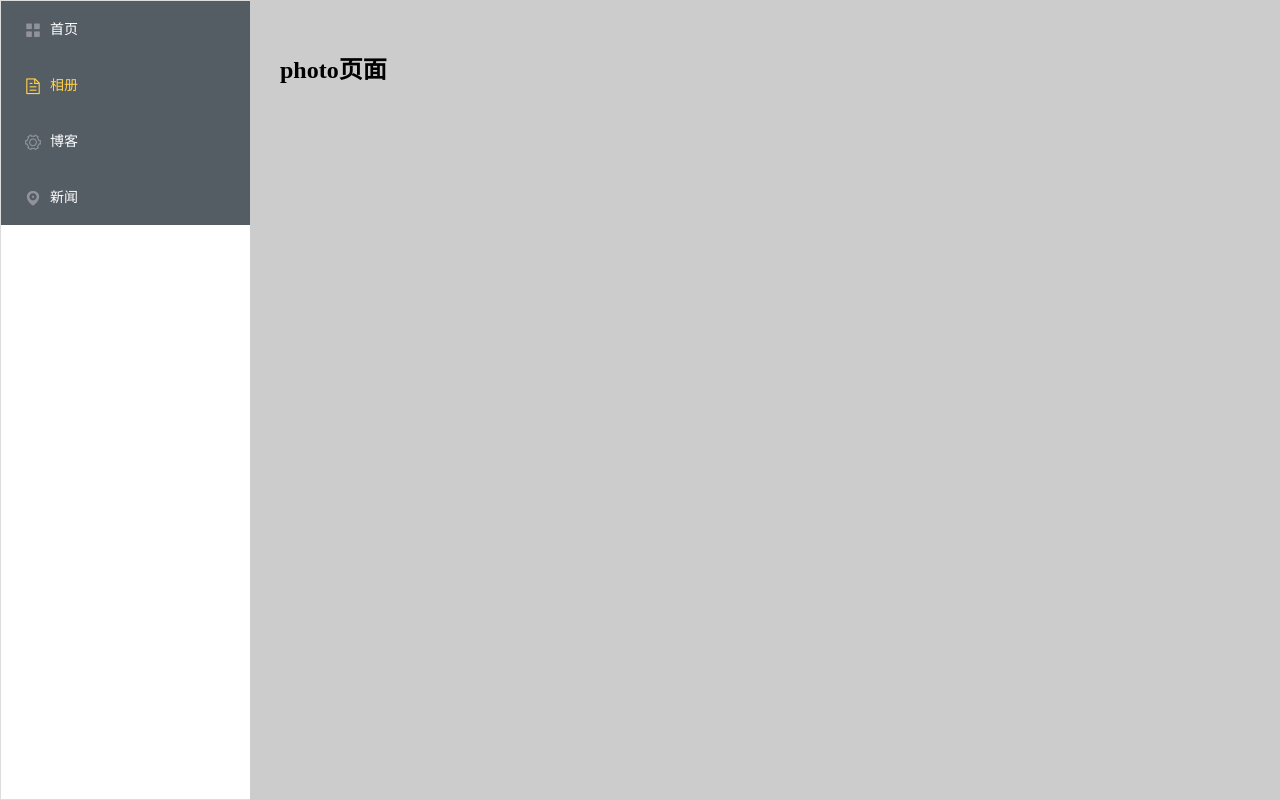
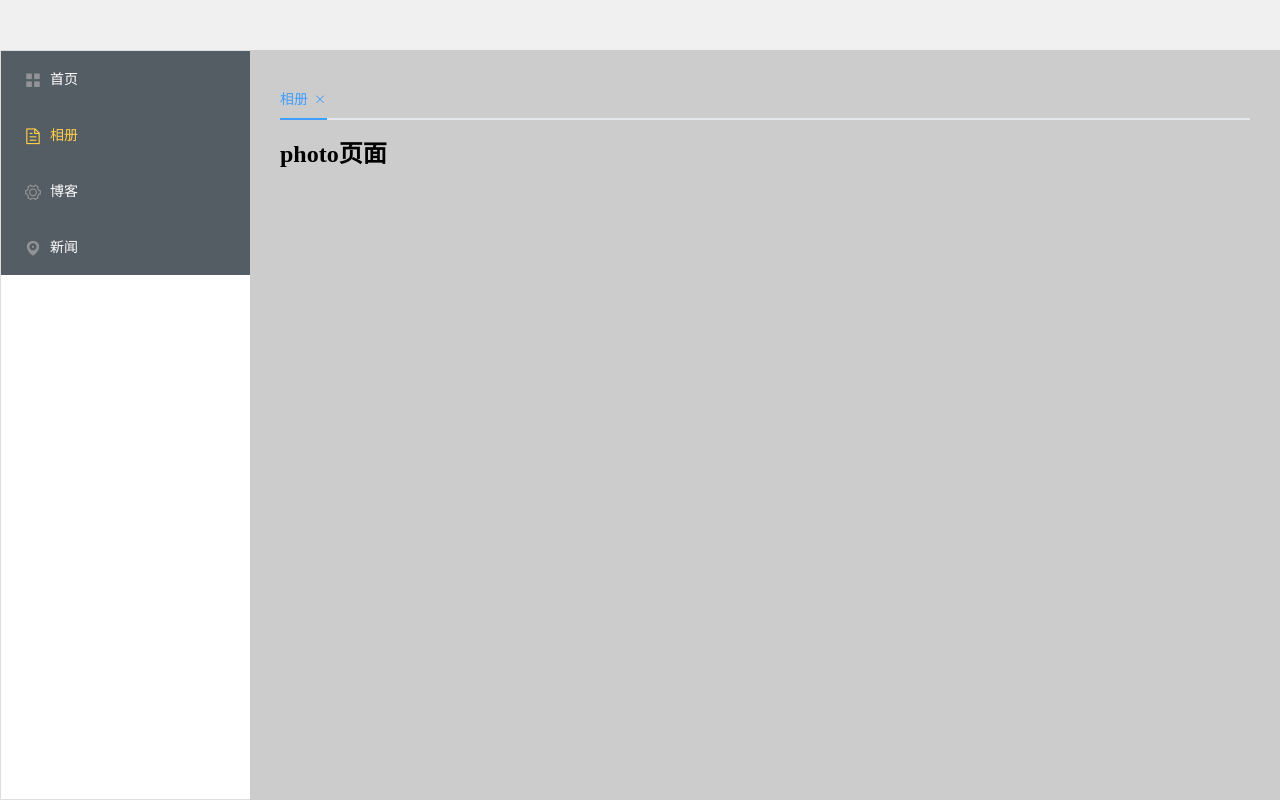
Before and after one commit to wss-ttt/nav_router, a Vue app: page /#/home in a window 1280 px wide. Both pictures are taken after a click on the item "相册". Built offline with nearby package versions, Linux system fonts and the light colour scheme.

Commit message:
更新：引入全局的css

```diff
--- /dev/null
+++ b/src/assets/css/global.css
@@ -0,0 +1,7 @@
+*{
+	margin: 0;
+	padding: 0;
+}
+ul,li{
+	list-style: none;
+}
--- a/src/components/home.vue
+++ b/src/components/home.vue
@@ -7,5 +7,9 @@
 <script>
 </script>
 
-<style>
+<style scoped="scoped">
+	.home{
+		height: 1000px;
+		background-color: #fff;
+	}
 </style>
--- a/src/main.js
+++ b/src/main.js
@@ -6,6 +6,8 @@ import router from './router'
 import ElementUI from 'element-ui'
 import 'element-ui/lib/theme-chalk/index.css'
 import store from './store/index.js'
+// 引入全局的css
+import '@/assets/css/global.css'
 Vue.use(ElementUI)
 Vue.config.productionTip = false
 
--- a/src/router/index.js
+++ b/src/router/index.js
@@ -17,21 +17,33 @@ export default new Router({
     		{
     			path: '/home',
     			name:'home',
+    			meta:{
+    				title:'首页'
+    			},
           component: resolve => require(['@/components/home.vue'], resolve),
     		},
     		{
     			path: '/blog',
     			name:'blog',
+    			meta:{
+    				title:'博客'
+    			},
           component: resolve => require(['@/components/blog.vue'], resolve),
     		},
     		{
     			path: '/news',
     			name:'news',
+    			meta:{
+    				title:'新闻'
+    			},
           component: resolve => require(['@/components/news.vue'], resolve),
     		},
     		{
     			path: '/photo',
     			name:'photo',
+    			meta:{
+    				title:'相册'
+    			},
           component: resolve => require(['@/components/photo.vue'], resolve),
     		},
     	]
--- /dev/null
+++ b/src/views/Header.vue
@@ -0,0 +1,15 @@
+<template>
+	<header>
+
+	</header>
+</template>
+
+<script>
+</script>
+
+<style scoped="scoped">
+	header{
+		height: 50px;
+		background-color: #f0f0f0;
+	}
+</style>
--- a/src/views/main.vue
+++ b/src/views/main.vue
@@ -1,5 +1,6 @@
 <template>
 	<div class="wrapper">
+		<v-header></v-header>
 		<div class="sidebar">
 			<el-menu class="sidebar-el-menu"
 				background-color="#545c64"
@@ -16,34 +17,46 @@
 			</el-menu>
 		</div>
 		<div class="content">
-			<router-view></router-view>
+			<!--<router-view></router-view>-->
+			<el-tabs v-model="mainTabsActiveName" closable>
+				<el-tab-pane v-for="(item,index) in mainTabs" :label="item.title" :name="item.name" :key="item.name">
+					<keep-alive>
+						<router-view v-if="item.name === mainTabsActiveName"></router-view>
+					</keep-alive>
+				</el-tab-pane>
+			</el-tabs>
 		</div>
 	</div>
 </template>
 <script>
+	import vHeader from './Header.vue'
 	export default {
 		name: '',
 		data() {
 			return {
 				items: [{
 						icon: 'el-icon-menu',
-						index: '/home',
-						title: '首页'
+						index: '/home',   // 要和route中的path一样 否则路由匹配不上
+						title: '首页',
+						name:'shouye'
 					},
 					{
 						icon: 'el-icon-document',
 						index: '/photo',
-						title: '相册'
+						title: '相册',
+						name:'photo'
 					},
 					{
 						icon: 'el-icon-setting',
 						index: '/blog',
-						title: '博客'
+						title: '博客',
+						name:'blog'
 					},
 					{
 						icon: 'el-icon-location',
 						index: '/news',
-						title: '新闻'
+						title: '新闻',
+						name:'news'
 					},
 				]
 			}
@@ -52,10 +65,34 @@
 			$route: 'routeHandle'
 		},
 		methods:{
+			// 监听路由的变化
 			routeHandle(route){
-				console.log('我这个执行了没');
-				console.log(route);
+				var tab = this.mainTabs.filter(item => item.name === route.name)[0];
+				console.log('tab:',tab);
+				// 如果不存在tab 就进行添加操作
+				if(!tab){
+					var tab = {
+						name:route.name,
+						title:route.meta.title,
+						path:route.path
+					};
+					this.mainTabs = this.mainTabs.concat(tab);
+				}
+				this.mainTabsActiveName = tab.name;
 			}
+		},
+		computed:{
+			mainTabs: {
+		        get () { return this.$store.state.common.mainTabs },
+		        set (val) { this.$store.commit('common/updateMainTabs', val) }
+		    },
+		    mainTabsActiveName: {
+		        get () { return this.$store.state.common.mainTabsActiveName },
+		        set (val) { this.$store.commit('common/updateMainTabsActiveName', val) }
+		    },
+		},
+		components:{
+			vHeader
 		}
 	}
 </script>
@@ -63,7 +100,7 @@
 	.sidebar {
 		/*width: 250px;*/
 		position: absolute;
-		top: 0;
+		top: 50px;
 		left: 0;
 		bottom: 0;
 		border: 1px solid #ddd;
@@ -75,11 +112,13 @@
 
 	.content {
 		position: absolute;
-		top: 0;
+		top: 50px;
 		left: 250px;
 		right: 0;
 		bottom: 0;
 		padding: 30px;
 		background-color: #ccc;
+		overflow-y: auto;
+		padding: 30px;
 	}
 </style>
```
